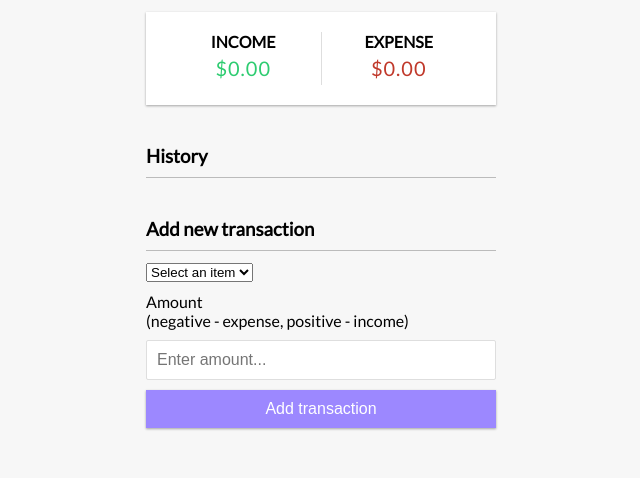
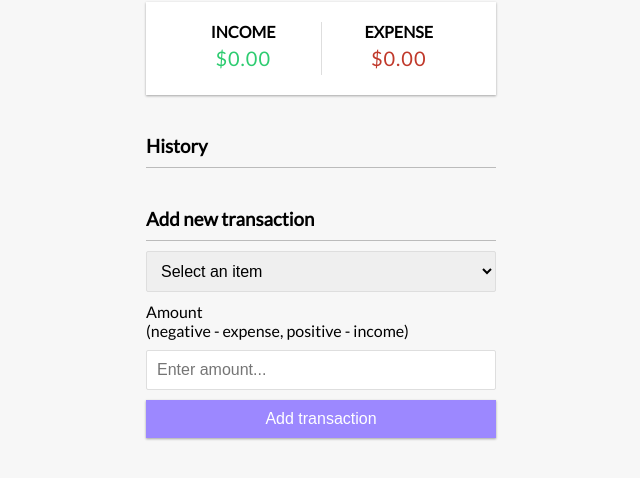
Before and after one commit to Kise07/expense-trackerjs, a plain HTML site: page index.html in a window 1280 px wide. Shown: the part 238-716 px from the top of the page, without its empty margins (319-959 px from the left). Drawn offline with Linux system fonts and the light colour scheme.

Commit message:
feat: styled-DropDown-Menu

```diff
--- a/style.css
+++ b/style.css
@@ -77,7 +77,7 @@ label {
   margin: 10px 0;
 }
 
-input[type='text'],
+select, /* Update CSS for the select element */
 input[type='number'] {
   border: 1px solid #dedede;
   border-radius: 2px;
```
